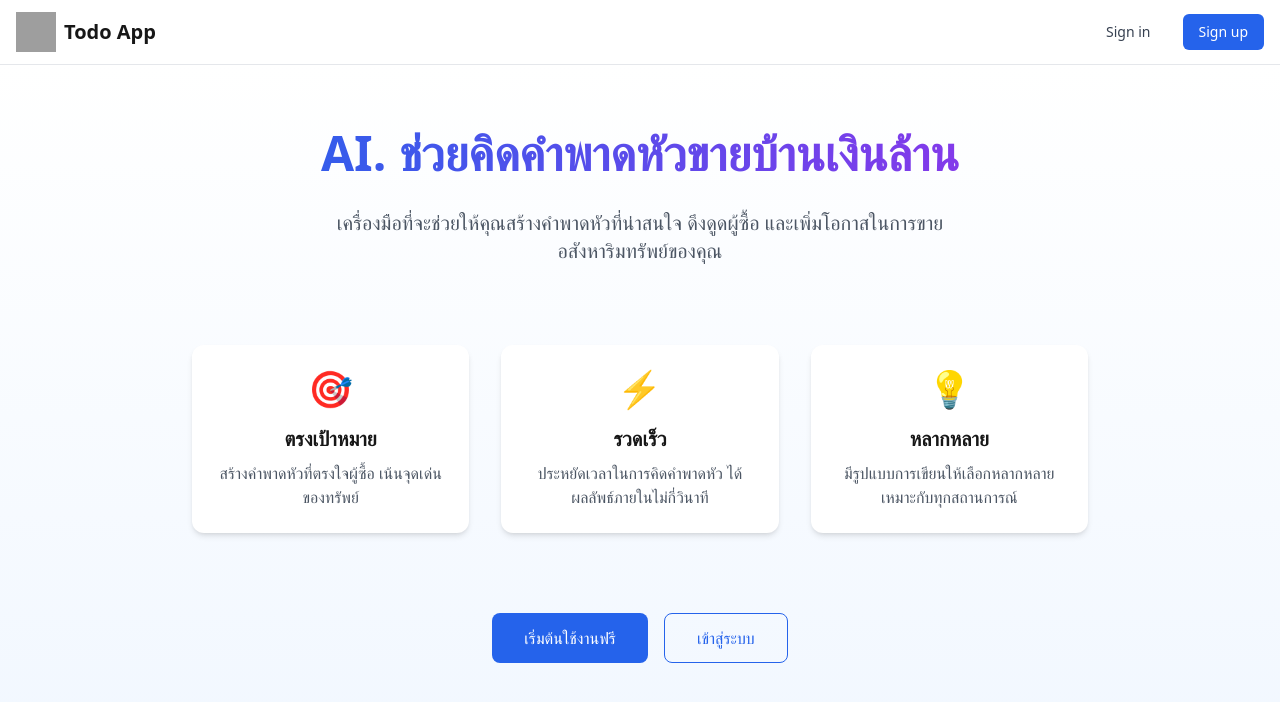
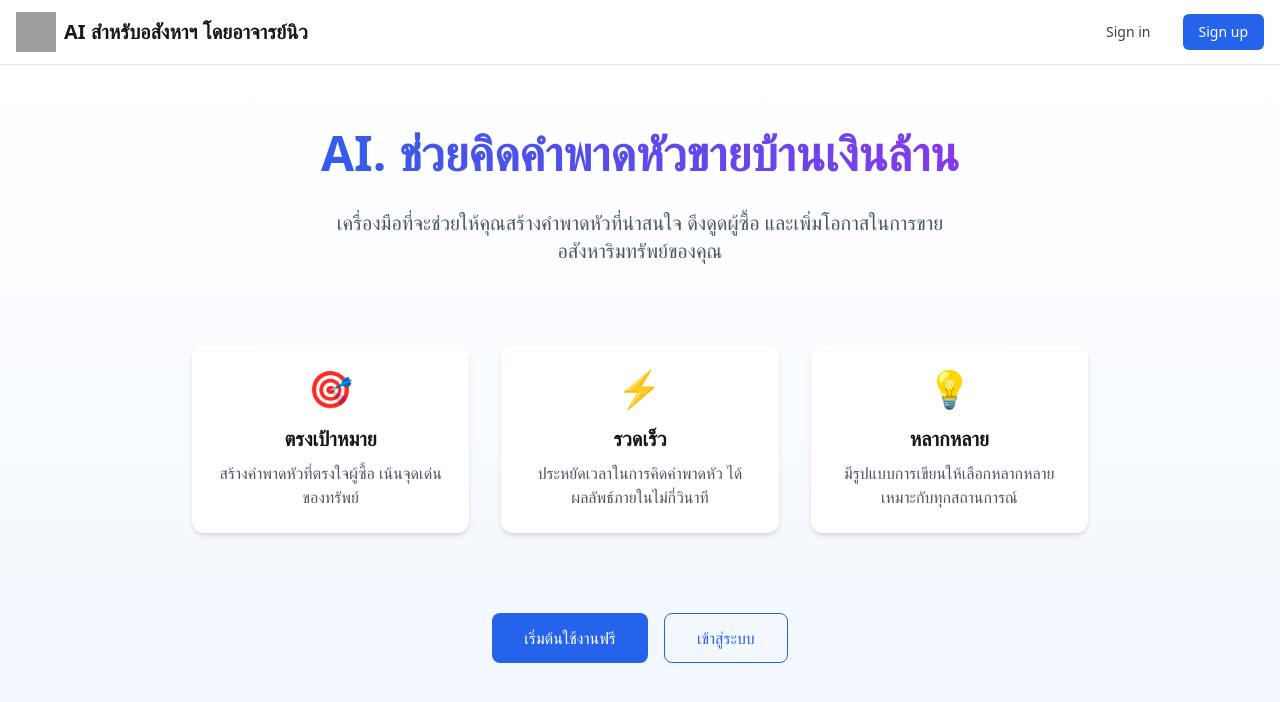
Before and after one commit to Newsakda/todolist, a Next.js app: page / in a window 1280 px wide. Shown: the top 702 px of the page. Built offline with nearby package versions, Linux system fonts and the light colour scheme; no server answers; grey boxes are pictures that could not be loaded.

Commit message:
hookdify12

```diff
--- a/src/app/layout.tsx
+++ b/src/app/layout.tsx
@@ -16,8 +16,8 @@ const geistMono = localFont({
 });
 
 export const metadata: Metadata = {
-  title: "Todo App",
-  description: "A simple todo list application with authentication",
+  title: "AI สำหรับอสังหาฯ โดยอาจารย์นิว",
+  description: "AI ช่วยคิดคำพาดหัวขายบ้านเงินล้าน พัฒนาโดยอาจารย์นิว",
 };
 
 export default function RootLayout({
--- a/src/components/Header.tsx
+++ b/src/components/Header.tsx
@@ -18,7 +18,7 @@ export default function Header() {
             height={40}
             className="w-10 h-10"
           />
-          <span className="font-semibold text-xl">Todo App</span>
+          <span className="font-semibold text-xl">AI สำหรับอสังหาฯ โดยอาจารย์นิว</span>
         </div>
 
         {/* Auth Buttons */}
```
